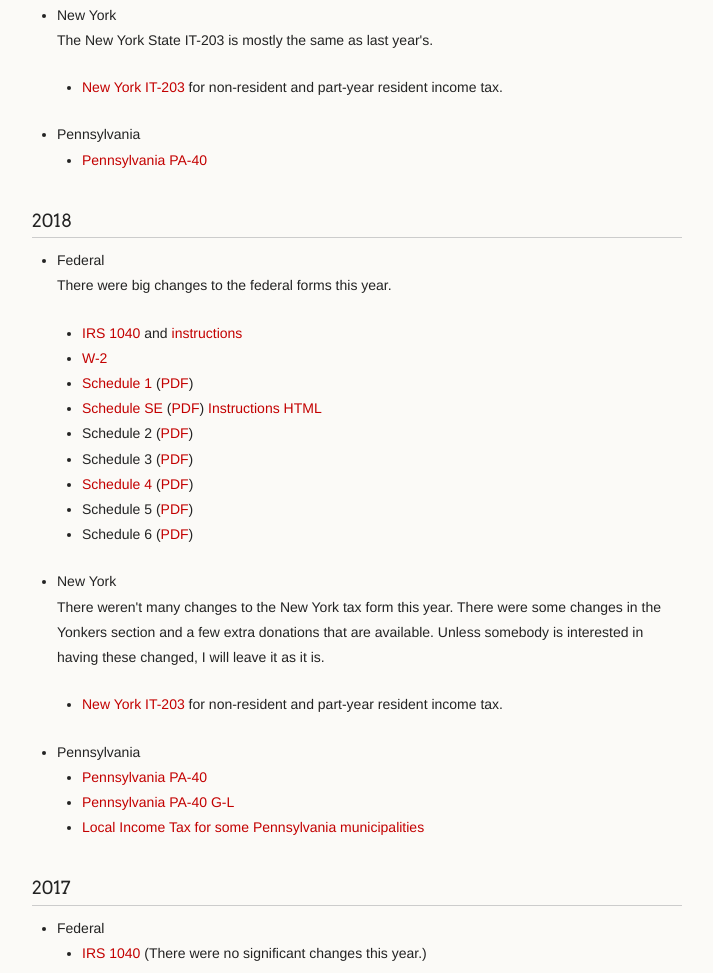
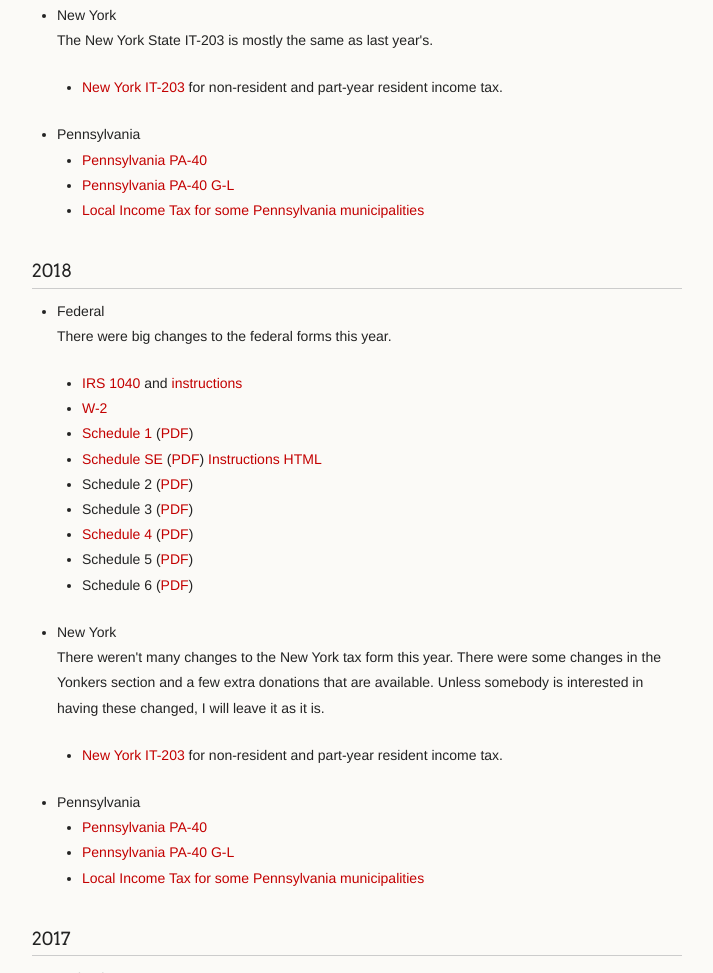
Before and after one commit to ewcole/tax_worksheets, a plain HTML site: page index.html in a window 1280 px wide. Shown: the part 786-1759 px from the top of the page, without its empty margins (278-991 px from the left). Drawn offline with Linux system fonts and the light colour scheme.

Commit message:
Pennsylvania and local taxes 2019

```diff
--- a/index.html
+++ b/index.html
@@ -134,16 +134,16 @@
               <li>
                 <a href="Pennsylvania/pa40-2015.xls">Pennsylvania PA-40</a>
               </li>
-        <!--       <li> -->
-        <!--         <a href="Pennsylvania/pa-40G-L.xls">Pennsylvania PA-40 G-L</a> -->
-        <!--       </li> -->
-        <!--       <li> -->
-        <!--         <a href="Pennsylvania/LocalIncometax.xls"> -->
-        <!--           Local Income Tax for some Pennsylvania municipalities -->
-        <!--         </a> -->
-        <!--       </li> -->
-        <!--     </ul> -->
-        <!--   </li> -->
+              <li>
+                <a href="Pennsylvania/pa-40G-L.xls">Pennsylvania PA-40 G-L</a>
+              </li>
+              <li>
+                <a href="Pennsylvania/LocalIncometax.xls">
+                  Local Income Tax for some Pennsylvania municipalities
+                </a>
+              </li>
+            </ul>
+          </li>
         </ul>
       </article>
 
```
